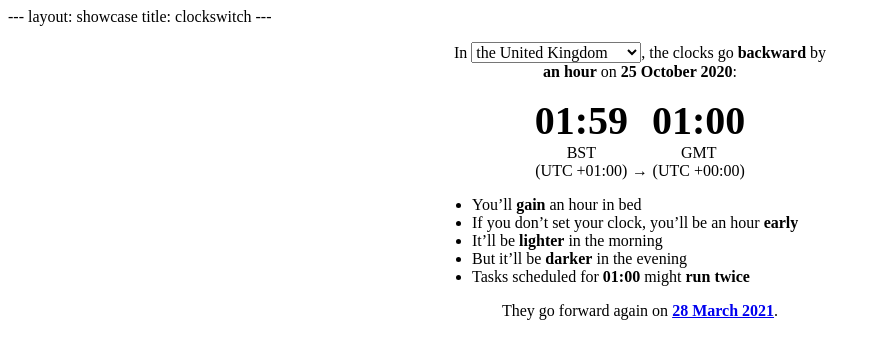
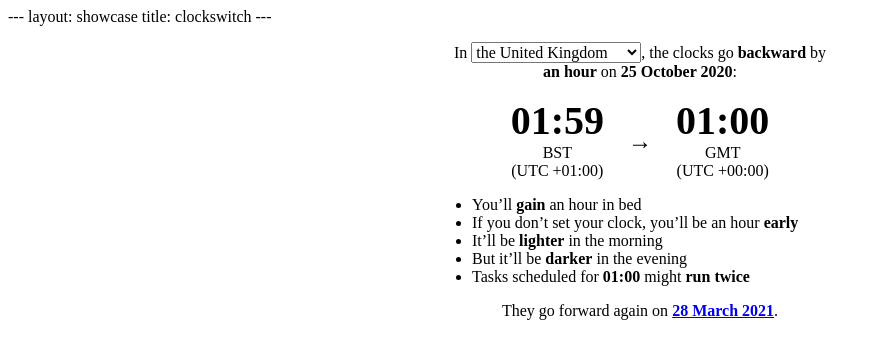
Before and after one commit to cmbuckley/clockswitch, a PHP site: page / in a window 1280 px wide. Shown: the top 359 px of the page, without its empty margins (0-880 px from the left). Run offline with PHP 8.4, Linux system fonts and the light colour scheme; some libraries are stand-ins or nearby versions.

Commit message:
improve arrow

```diff
--- a/clockswitch.css
+++ b/clockswitch.css
@@ -19,6 +19,11 @@
     text-align: left;
 }
 
+.clockswitch .arrow {
+    vertical-align: 100%;
+    font-size: 150%;
+}
+
 .clockswitch .time {
     display: inline-block;
 }
@@ -27,6 +32,7 @@
 .clockswitch .after-time {
     font-size: 250%;
     display: block;
+    margin: 0 0.5em;
 }
 
 .clockswitch .utc {
--- a/index.html
+++ b/index.html
@@ -76,7 +76,7 @@ title: clockswitch
             <span class="utc">(UTC <span class="before-utc">&mdash;</span>)</span>
         </span>
 
-        &rarr;
+        <span class="arrow">&rarr;</span>
 
         <span class="time">
             <b class="after-time">00:00</b>
```
